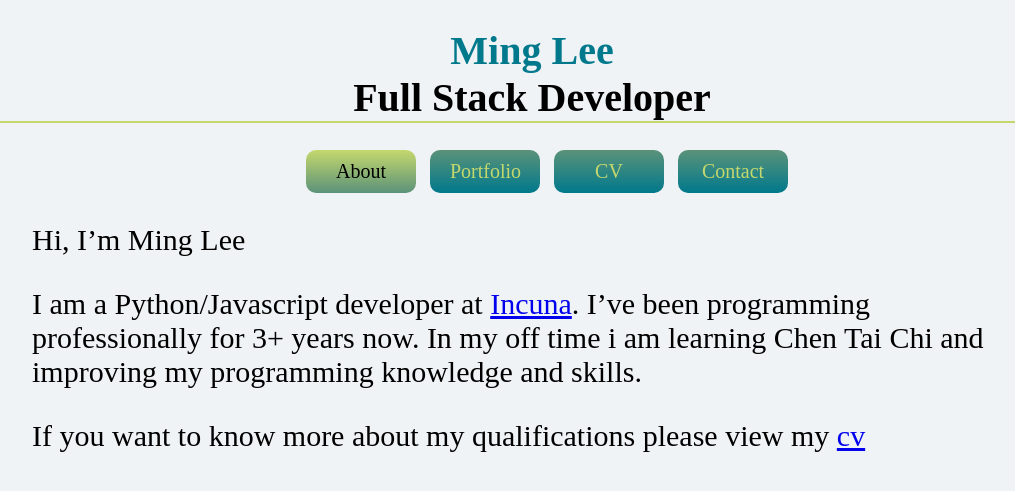
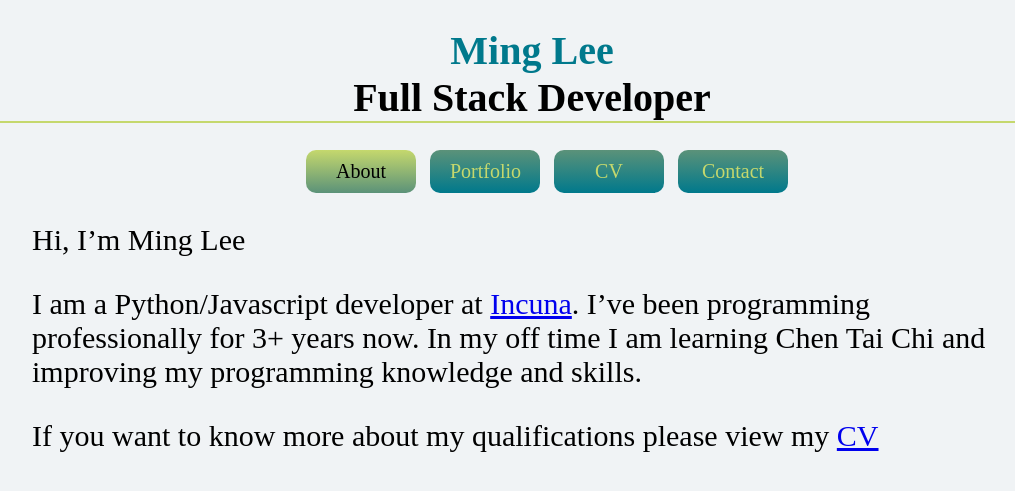
Before and after one commit to MingLee02/MingLee02.github.io, a Jekyll site: the page built from index.md, in a window 1280 px wide. Shown: the top 491 px of the page, without its empty margins (108-1123 px from the left). Built offline with Jekyll 4.4.1, drawn with Linux system fonts in a browser that asks for light colours.

Commit message:
Spelling Amends

```diff
--- a/index.md
+++ b/index.md
@@ -6,6 +6,6 @@ title: About Me
 
 Hi, I'm Ming Lee
 
-I am a Python/Javascript developer at <a href="https://incuna.com/">Incuna</a>. I've been programming professionally for 3+ years now. In my off time i am learning Chen Tai Chi and improving my programming knowledge and skills.
+I am a Python/Javascript developer at <a href="https://incuna.com/">Incuna</a>. I've been programming professionally for 3+ years now. In my off time I am learning Chen Tai Chi and improving my programming knowledge and skills.
 
-If you want to know more about my qualifications please view my <a href='/cv/'>cv</a>
+If you want to know more about my qualifications please view my <a href='/cv/'>CV</a>
```
